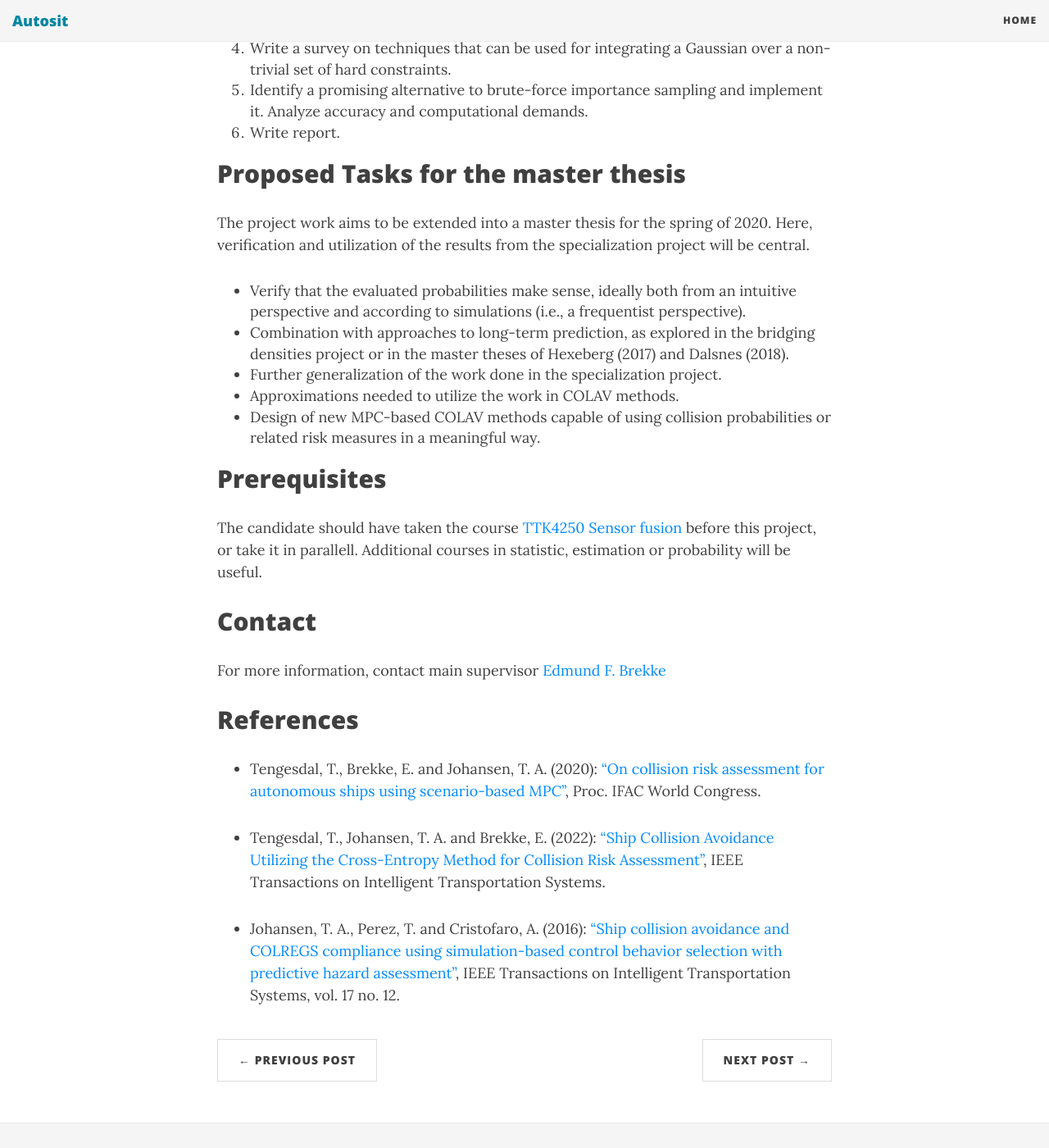
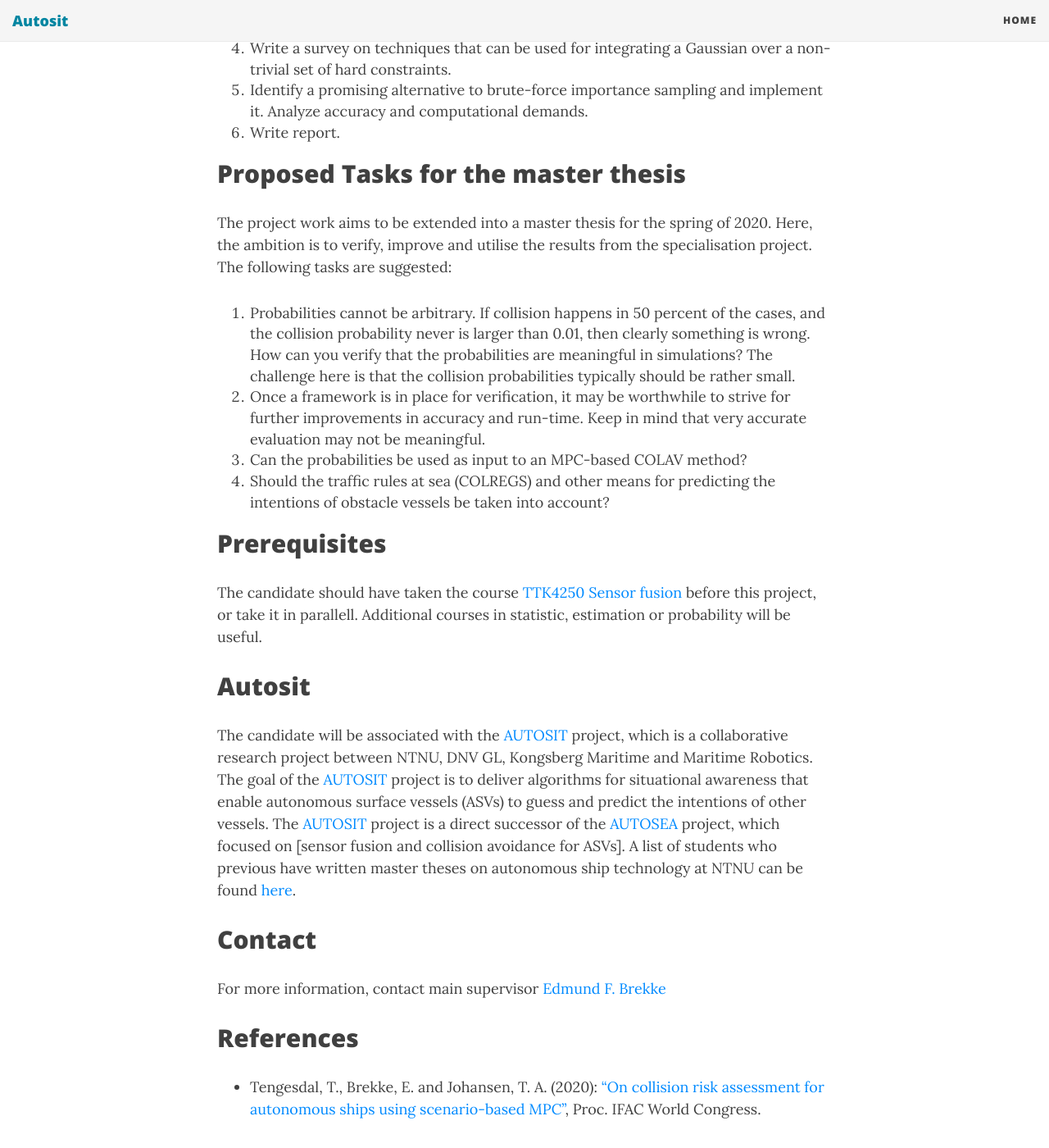
Before and after one commit to autosit/autosit.github.io, a Jekyll site: the page built from _posts/2019-04-25-colav-probabilities.md, in a window 1280 px wide and 1400 px high, scrolled down 1652 px. Shown: the whole window at 82% size. Built offline with Jekyll 4.4.1, drawn with Linux system fonts in a browser that asks for light colours; nearby versions of some CDN libraries.

Commit message:
invalid colav probs

```diff
--- a/_posts/2019-04-25-colav-probabilities.md
+++ b/_posts/2019-04-25-colav-probabilities.md
@@ -1,7 +1,7 @@
 ---
 layout: post
 title: Collision probabilities
-category: LTP
+category: OTHER
 ---
 ## Background
 Risk evaluations are an obvious component of a collision avoidance (COLAV) system. But what exactly is meant by risk? Is it a qualitative or a quantitative concept? We often think of risk as related to probability. This leads to the research question: Can we estimate the probability that a future collision will occur given some knowledge about the autonomous ship and other ships in its vicinity?
@@ -29,17 +29,25 @@ The focus in the 5th year project shall be on exploring the collision probabilit
 
 ## Proposed Tasks for the master thesis
 
-The project work aims to be extended into a master thesis for the spring of 2020. Here, verification and utilization of the results from the specialization project will be central.
+The project work aims to be extended into a master thesis for the spring of 2020. Here, the ambition is to verify, improve and utilise the results from the specialisation project. The following tasks are suggested:
 
-- Verify that the evaluated probabilities make sense, ideally both from an intuitive perspective and according to simulations (i.e., a frequentist perspective).
-- Combination with approaches to long-term prediction, as explored in the bridging densities project or in the master theses of Hexeberg (2017) and Dalsnes (2018).
-- Further generalization of the work done in the specialization project.
-- Approximations needed to utilize the work in COLAV methods.
-- Design of new MPC-based COLAV methods capable of using collision probabilities or related risk measures in a meaningful way.
+1. Probabilities cannot be arbitrary. If collision happens in 50 percent of the cases, and the collision probability never is larger than 0.01, then clearly something is wrong. How can you verify that the probabilities are meaningful in simulations? The challenge here is that the collision probabilities typically should be rather small.
+2. Once a framework is in place for verification, it may be worthwhile to strive for further improvements in accuracy and run-time. Keep in mind that very accurate evaluation may not be meaningful.
+3. Can the probabilities be used as input to an MPC-based COLAV method?
+4. Should the traffic rules at sea (COLREGS) and other means for predicting the intentions of obstacle vessels be taken into account?
 
 ## Prerequisites
 
 The candidate should have taken the course [TTK4250 Sensor fusion]  before this project, or take it in parallell. Additional courses in statistic, estimation or probability will be useful.
+
+## Autosit
+
+The candidate will be associated with the [AUTOSIT] project,
+which is a collaborative research project between NTNU, DNV GL, Kongsberg Maritime and Maritime Robotics.
+The goal of the [AUTOSIT] project is
+to deliver algorithms for situational awareness that enable autonomous surface vessels (ASVs) to guess and predict the intentions of other vessels.
+The [AUTOSIT] project is a direct successor of the [AUTOSEA] project, which focused on [sensor fusion and collision avoidance for ASVs].
+A list of students who previous have written master theses on autonomous ship technology at NTNU can be found [here].
 
 ## Contact
 For more information, contact main supervisor [Edmund F. Brekke](http://www.ntnu.no/ansatte/edmundfo)
@@ -52,7 +60,9 @@ For more information, contact main supervisor [Edmund F. Brekke](http://www.ntnu
 
 * Johansen, T. A., Perez, T. and Cristofaro, A. (2016): [“Ship collision avoidance and COLREGS compliance using simulation-based control behavior selection with predictive hazard assessment”](https://ntnuopen.ntnu.no/ntnu-xmlui/handle/11250/2469879), IEEE Transactions on Intelligent Transportation Systems, vol. 17 no. 12.
 
-
+[AUTOSEA]: https://www.ntnu.edu/autosea/
+[here]: https://folk.ntnu.no/edmundfo/autoseastudents/autoseastudents.html
+[AUTOSIT]: https://www.ntnu.edu/autosit
 [the sensor fusion book]: http://folk.ntnu.no/edmundfo/msc2019-2020/sf13chapters.pdf
 [TTK4250 Sensor fusion]: http://folk.ntnu.no/edmundfo/msc2019-2020/sf13chapters.pdf
 [(Tengesdal et al. 2020)]: https://folk.ntnu.no/torarnj/TTengesdal_2020_On_collision_risk_assessment_for_autonomous_ships_using_scenario_based_mpc.pdf
```
